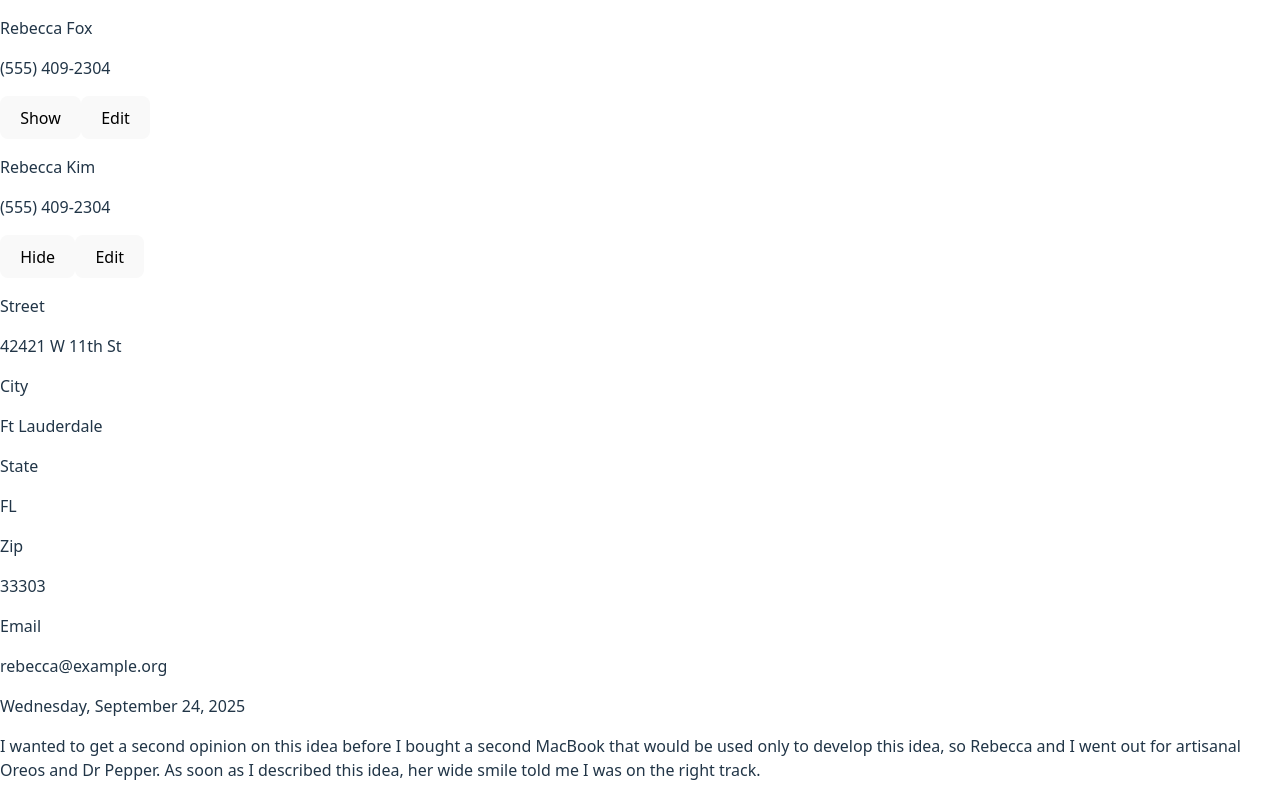
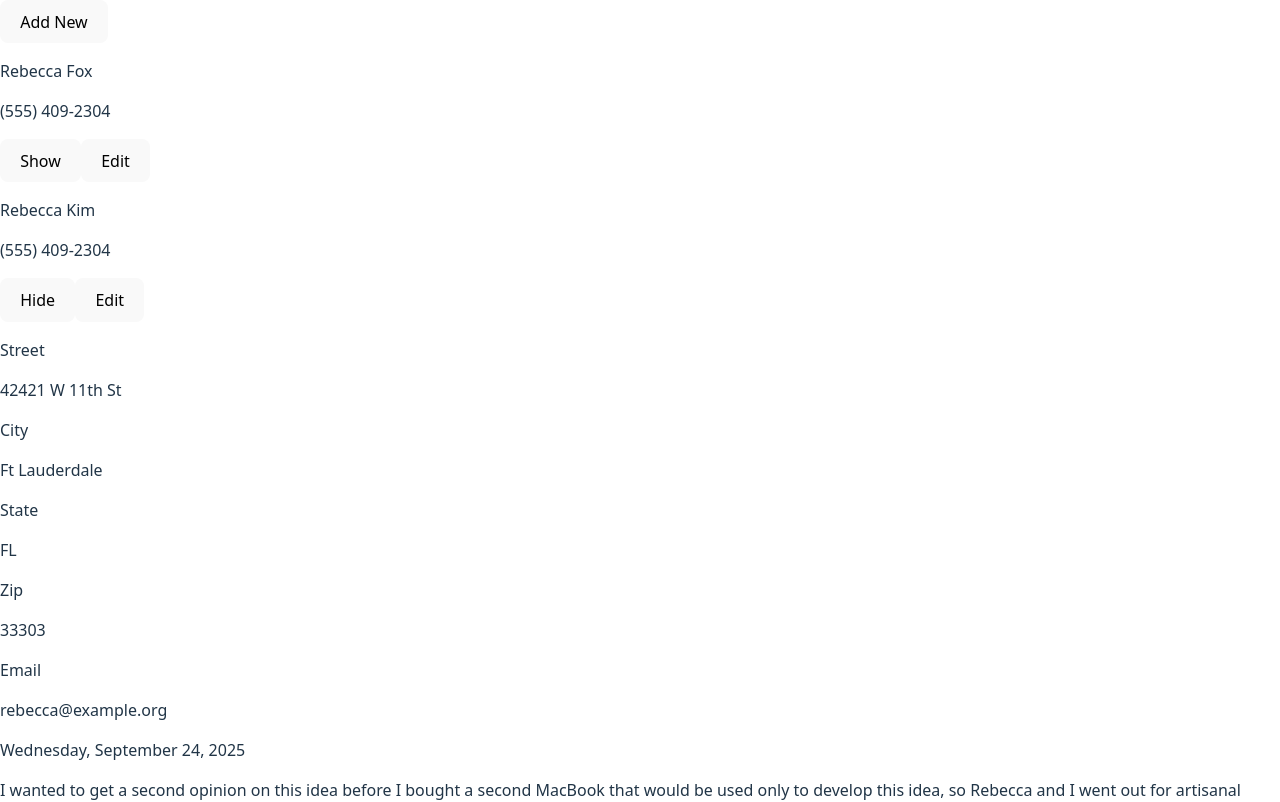
Before and after one commit to stephencottontail/react-phonebook, a React (Vite) app: page / in a window 1280 px wide. Shown: the top 802 px of the page. Built offline with nearby package versions, Linux system fonts and the light colour scheme.

Commit message:
Add new contact

```diff
--- a/src/contact/Contact.tsx
+++ b/src/contact/Contact.tsx
@@ -8,9 +8,29 @@ export function Contact() {
   const [isEditing, setIsEditing] = useState(false)
   const [contacts, setContacts] = useState(setInitialState)
   const [active, setActive] = useState(contacts.length - 1)
-
+  console.log(contacts)
+  console.log(active)
   return (
     <>
+      <div>
+        <button
+          onClick={ () => {
+            const newContact = {
+              entries: []
+            }
+            const newContacts = [
+              ...contacts,
+              newContact
+            ]
+
+            setContacts(newContacts)
+            setActive(newContacts.length - 1)
+            setIsEditing(true)
+          }}
+        >
+          Add New
+        </button>
+      </div>
       { contacts && contacts.map((el, i) => {
         const isActive = i == active
 
--- a/src/contact/Journal.tsx
+++ b/src/contact/Journal.tsx
@@ -7,7 +7,7 @@ interface Props {
   active: number;
   contacts: Contact[];
   setContacts: Dispatch<SetStateAction<Contact[]>>;
-  entries: Entry[];
+  entries: Entry[] | null;
 }
 
 export function Journal({ active, contacts, setContacts, entries }: Props) {
```
